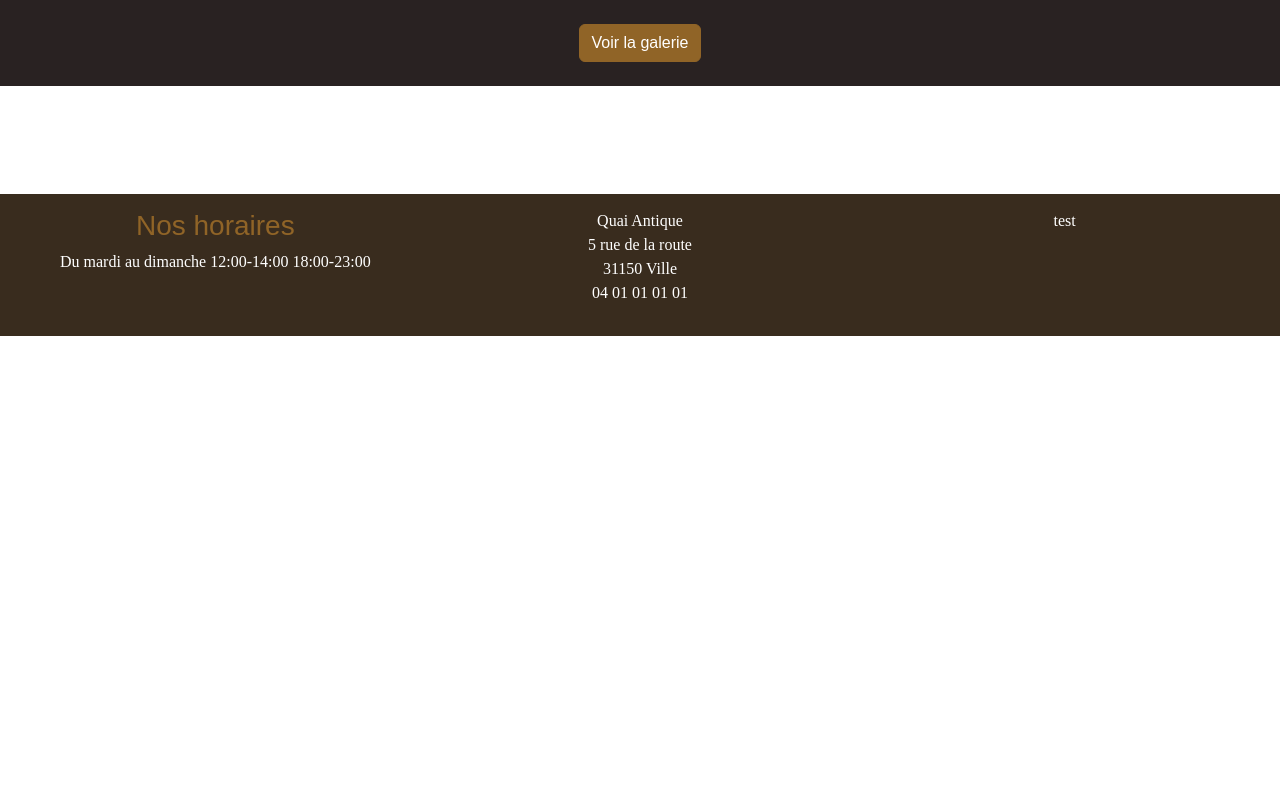
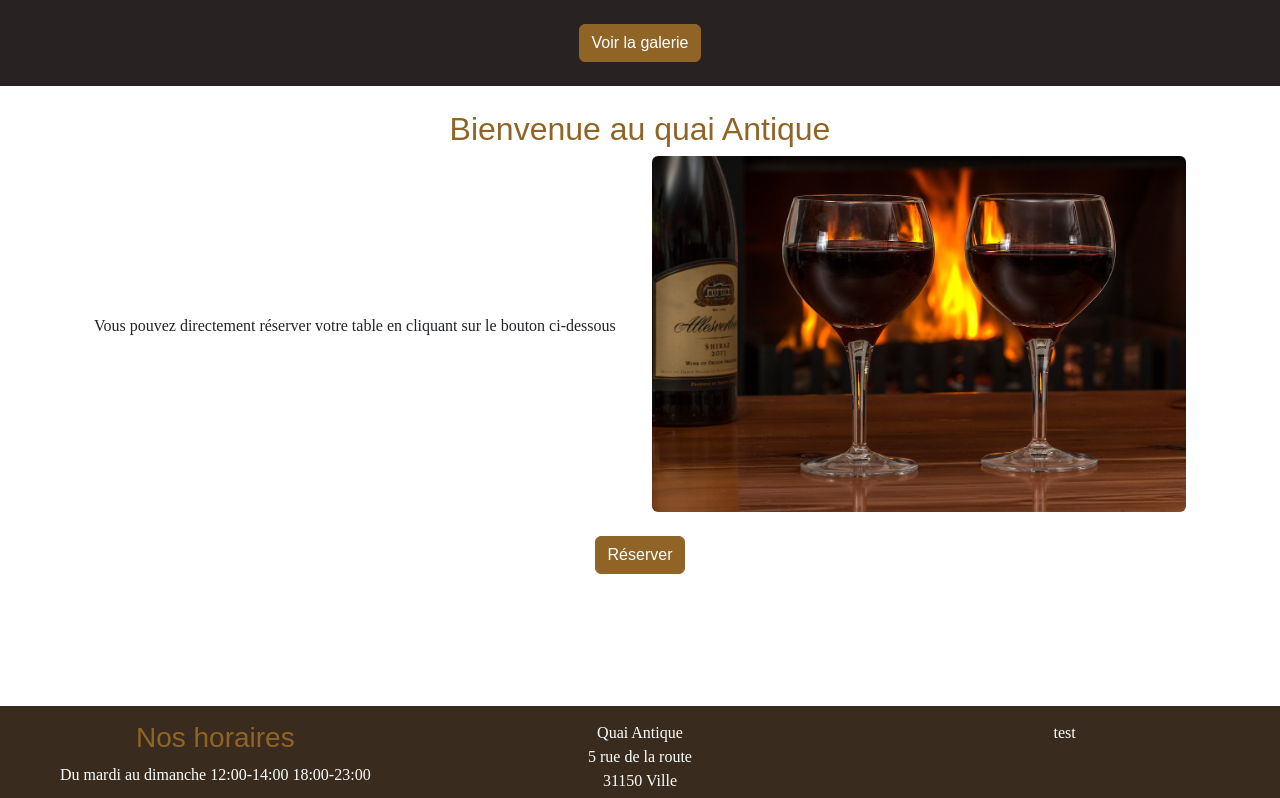
Before and after one commit to Marjo-dev31/quaiantique, a website with bundled scripts: page index.html in a window 1280 px wide. Shown: the part 1639-2437 px from the top of the page. Before the commit the page ends 1975 px from the top, so only its background shows below. Built offline with nearby package versions, Linux system fonts and the light colour scheme; files whose address does not match are found by name; a web font is replaced by a local one.

Commit message:
home page

```diff
--- a/pages/home.html
+++ b/pages/home.html
@@ -43,3 +43,21 @@
         </div>
     </div>
 </article>
+<article>
+    <div class="container p-4">
+        <h2 class="text-center text-primary">Bienvenue au quai Antique</h2>
+        <div class="row row-cols-2 align-items-center">
+            <div class="col">
+                <p class="text-justify">
+                   Vous pouvez directement réserver votre table en cliquant sur le bouton ci-dessous
+                </p>
+            </div>
+            <div class="col">
+                <img class="w-100 rounded" src="../images/red-wine-2443699_1280.jpg"/>
+            </div>
+        </div>
+        <div class="text-center pt-4">
+            <a href="#" class="btn btn-primary">Réserver</a>
+        </div>
+    </div>
+</article>
--- a/scss/main.scss
+++ b/scss/main.scss
@@ -48,3 +48,7 @@ p {
         justify-content: center;
     }
 }
+
+.text-justify {
+    text-align: justify;
+}
```
Also changed, not shown: scss/main.css, 1 other file.
